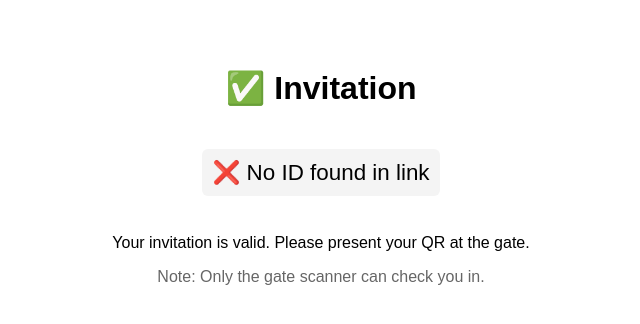
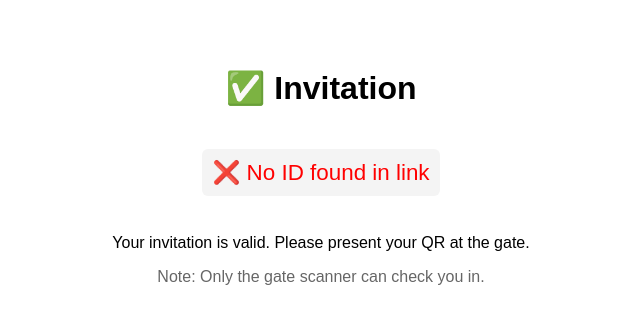
Before and after one commit to altyarb735-sys/qcek.vercel.app, a plain HTML site: page index.html in a window 1280 px wide. Shown: the whole page, without its empty margins (319-959 px from the left). Drawn offline with Linux system fonts and the light colour scheme.

Commit message:
Update index.html

```diff
--- a/index.html
+++ b/index.html
@@ -22,14 +22,25 @@
     <p style="color:#666">Note: Only the gate scanner can check you in.</p>
 
     <script>
-      const params = new URLSearchParams(window.location.search);
-      const code = params.get("t");
+      // استرجاع المعامل من الرابط
+      function getParameterByName(name, url = window.location.href) {
+        name = name.replace(/[\[\]]/g, '\\$&');
+        const regex = new RegExp('[?&]' + name + '(=([^&#]*)|&|#|$)');
+        const results = regex.exec(url);
+        if (!results) return null;
+        if (!results[2]) return '';
+        return decodeURIComponent(results[2].replace(/\+/g, ' '));
+      }
 
-      const codeBox = document.getElementById("codeBox");
+      // عرض الرمز في الصفحة
+      const code = getParameterByName('t');
+      const codeBox = document.getElementById('codeBox');
+
       if (code) {
         codeBox.textContent = "ID: " + code;
       } else {
         codeBox.textContent = "❌ No ID found in link";
+        codeBox.style.color = "#ff0000";
       }
     </script>
   </body>
```
